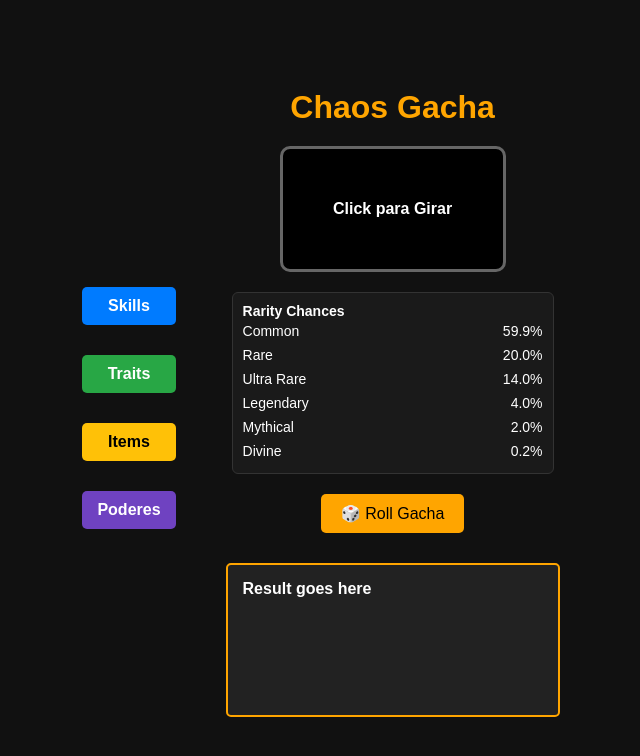
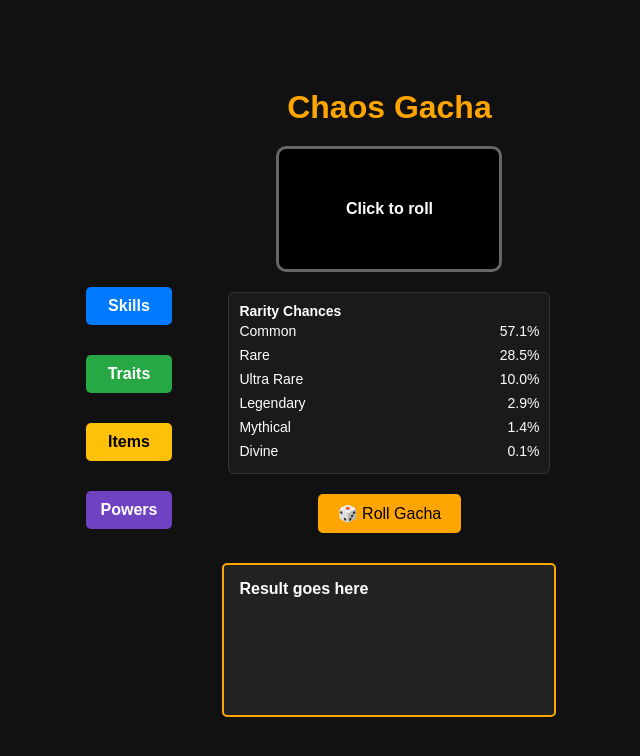
Before and after one commit to jnb1299/11121, a plain HTML site: page index.html in a window 1280 px wide. Shown: the whole page, without its empty margins (324-964 px from the left). Drawn offline with Linux system fonts and the light colour scheme.

Commit message:
Update index.html

```diff
--- a/index.html
+++ b/index.html
@@ -124,7 +124,7 @@
     <button class="menu-button skills-btn" onclick="setCategory('skills')">Skills</button>
     <button class="menu-button traits-btn" onclick="setCategory('traits')">Traits</button>
     <button class="menu-button items-btn" onclick="setCategory('items')">Items</button>
-    <button class="menu-button powers-btn" onclick="setCategory('powers')">Poderes</button>
+    <button class="menu-button powers-btn" onclick="setCategory('powers')">Powers</button>
   </div>
 
   <!-- Contenido principal -->
@@ -132,7 +132,7 @@
     <h1>Chaos Gacha</h1>
 
     <div class="card" id="gachaCard">
-      <strong>Click para Girar</strong>
+      <strong>Click to roll</strong>
     </div>
 
     <div id="probabilities" class="probabilities" aria-live="polite">
@@ -149,8 +149,8 @@
   <script>
     // Probabilidades por rareza (weights). Keys should match data.rarity values but we normalize when matching.
     const rarityChances = {
-      'Common': 30,
-      'Rare': 10,
+      'Common': 40,
+      'Rare': 20,
       // data used "Ultra Rare" (with space) in some entries — handle both by normalization in logic
       'Ultra Rare': 7,
       'Legendary': 2,
@@ -391,7 +391,7 @@ const data = {
     function rollGacha() {
       const pool = data[currentCategory];
       if (!pool || pool.length === 0) {
-        infoBox.innerHTML = "⚠️ No hay entradas en esta categoría.";
+        infoBox.innerHTML = "⚠️ No categories in this function!!.";
         return;
       }
 
```
